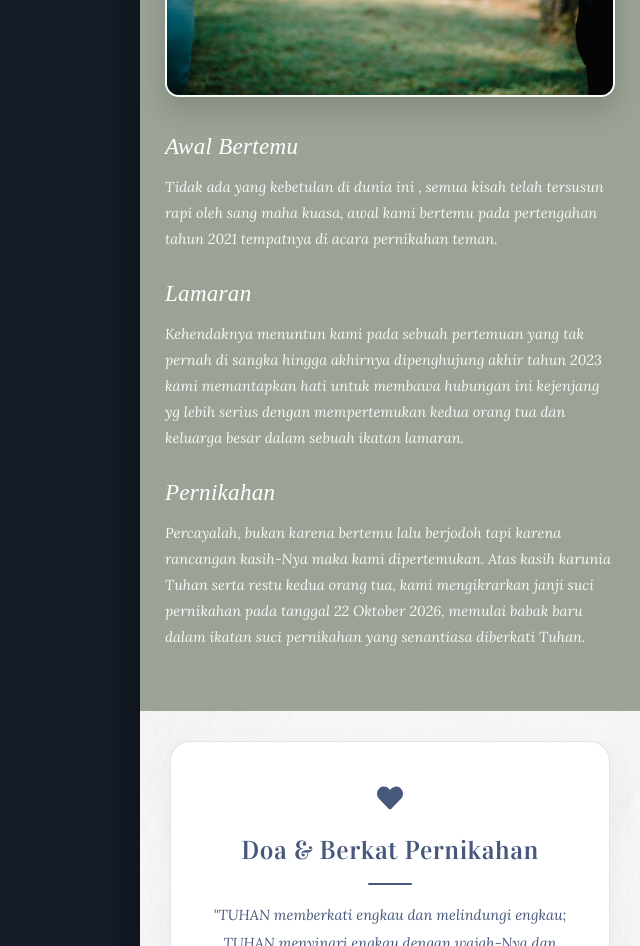
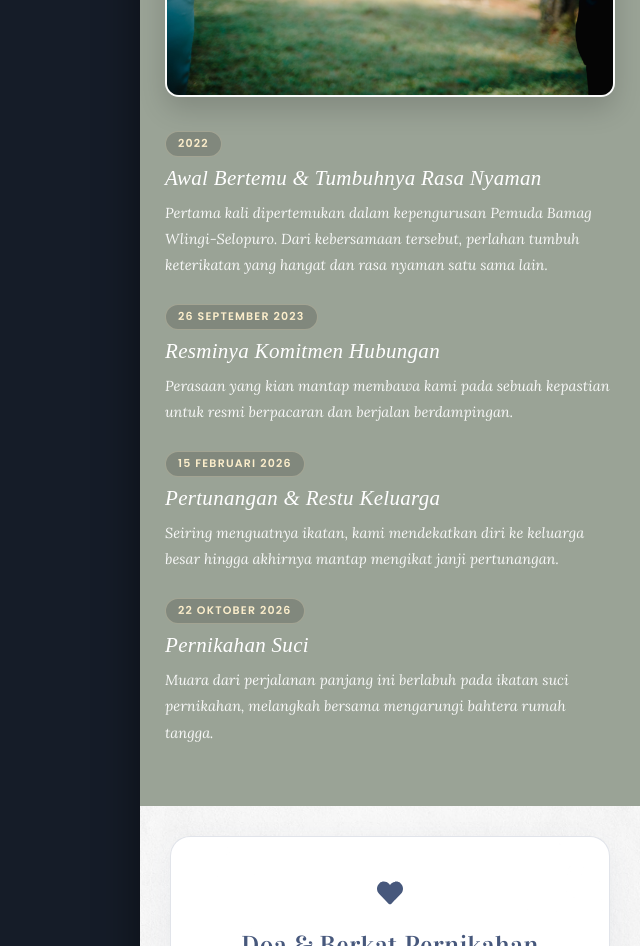
Before and after one commit to davidtheosimaremare/gideon-and-maria, a website: page index.html in a window 1280 px wide. Shown: the part 5000-5946 px from the top of the page, without its empty margins (640-1280 px from the left). Drawn offline with nearby package versions, Linux system fonts and the light colour scheme; no server answers; a web font is replaced by a local one.

Commit message:
Update love story timeline, SeaBank wedding gift, and package.json dev script

```diff
--- a/css/style.css
+++ b/css/style.css
@@ -1012,14 +1012,30 @@ button {
   padding: 0;
 }
 
+.story-item-date {
+  display: inline-block;
+  font-family: var(--font-poppins), sans-serif;
+  font-size: 11px;
+  font-weight: 600;
+  letter-spacing: 1.2px;
+  text-transform: uppercase;
+  color: #fceecb;
+  background: rgba(0, 0, 0, 0.16);
+  padding: 3px 12px;
+  border-radius: var(--radius-pill);
+  margin-bottom: 7px;
+  border: 1px solid rgba(252, 238, 203, 0.28);
+}
+
 .story-chapter-title {
   font-family: var(--font-alice), var(--font-lora), serif;
   font-style: italic;
-  font-size: 23px;
+  font-size: 21px;
   font-weight: 500;
   color: #ffffff;
   margin-bottom: 8px;
   letter-spacing: 0.3px;
+  line-height: 1.35;
 }
 
 .story-chapter-text {
@@ -1292,6 +1308,10 @@ button {
   height: 34px;
 }
 
+.bank-logo-seabank {
+  height: 34px;
+}
+
 .bank-info {
   font-family: var(--font-poppins);
   font-size: 13px;
--- a/index.html
+++ b/index.html
@@ -342,28 +342,38 @@
 
         <div class="story-timeline">
           <div class="story-item reveal fade-up">
-            <h3 class="story-chapter-title">Awal Bertemu</h3>
+            <span class="story-item-date">2022</span>
+            <h3 class="story-chapter-title">Awal Bertemu &amp; Tumbuhnya Rasa Nyaman</h3>
             <p class="story-chapter-text">
-              Tidak ada yang kebetulan di dunia ini , semua kisah telah tersusun rapi oleh sang maha kuasa, awal kami
-              bertemu pada pertengahan tahun 2021 tempatnya di acara pernikahan teman.
+              Pertama kali dipertemukan dalam kepengurusan Pemuda Bamag Wlingi-Selopuro. Dari kebersamaan tersebut,
+              perlahan tumbuh keterikatan yang hangat dan rasa nyaman satu sama lain.
             </p>
           </div>
 
           <div class="story-item reveal fade-up">
-            <h3 class="story-chapter-title">Lamaran</h3>
+            <span class="story-item-date">26 September 2023</span>
+            <h3 class="story-chapter-title">Resminya Komitmen Hubungan</h3>
             <p class="story-chapter-text">
-              Kehendaknya menuntun kami pada sebuah pertemuan yang tak pernah di sangka hingga akhirnya dipenghujung
-              akhir tahun 2023 kami memantapkan hati untuk membawa hubungan ini kejenjang yg lebih serius dengan
-              mempertemukan kedua orang tua dan keluarga besar dalam sebuah ikatan lamaran.
+              Perasaan yang kian mantap membawa kami pada sebuah kepastian untuk resmi berpacaran dan berjalan
+              berdampingan.
             </p>
           </div>
 
           <div class="story-item reveal fade-up">
-            <h3 class="story-chapter-title">Pernikahan</h3>
+            <span class="story-item-date">15 Februari 2026</span>
+            <h3 class="story-chapter-title">Pertunangan &amp; Restu Keluarga</h3>
             <p class="story-chapter-text">
-              Percayalah, bukan karena bertemu lalu berjodoh tapi karena rancangan kasih-Nya maka kami dipertemukan.
-              Atas kasih karunia Tuhan serta restu kedua orang tua, kami mengikrarkan janji suci pernikahan pada tanggal
-              22 Oktober 2026, memulai babak baru dalam ikatan suci pernikahan yang senantiasa diberkati Tuhan.
+              Seiring menguatnya ikatan, kami mendekatkan diri ke keluarga besar hingga akhirnya mantap mengikat janji
+              pertunangan.
+            </p>
+          </div>
+
+          <div class="story-item reveal fade-up">
+            <span class="story-item-date">22 Oktober 2026</span>
+            <h3 class="story-chapter-title">Pernikahan Suci</h3>
+            <p class="story-chapter-text">
+              Muara dari perjalanan panjang ini berlabuh pada ikatan suci pernikahan, melangkah bersama mengarungi
+              bahtera rumah tangga.
             </p>
           </div>
         </div>
@@ -545,16 +555,15 @@
 
         <!-- Gift Content Accordion -->
         <div class="showgift" id="showgift-box">
-          <!-- BCA Card -->
+          <!-- SeaBank Card -->
           <div class="bank-card">
-            <img src="assets/images/royal-garden/logo-bcapng-32645-2-1.png" alt="Bank BCA"
-              class="bank-logo bank-logo-bca">
+            <img src="assets/images/royal-garden/seabank.svg" alt="SeaBank" class="bank-logo bank-logo-seabank">
             <p class="bank-info">
-              Bank BCA<br>
-              No. Rekening 123123123<br>
+              SeaBank<br>
+              No. Rekening 901173717482<br>
               a.n <b>Gideon Septa Nugroho</b>
             </p>
-            <button type="button" class="btn-copy" data-copy="123123123" data-label="Nomor Rekening BCA">
+            <button type="button" class="btn-copy" data-copy="901173717482" data-label="Nomor Rekening SeaBank">
               <svg viewBox="0 0 448 512" fill="currentColor">
                 <path
                   d="M320 448v40c0 13.255-10.745 24-24 24H24c-13.255 0-24-10.745-24-24V120c0-13.255 10.745-24 24-24h72v296c0 30.879 25.121 56 56 56h168zm0-344V0H152c-13.255 0-24 10.745-24 24v368c0 13.255 10.745 24 24 24h272c13.255 0 24-10.745 24-24V128H344c-13.2 0-24-10.8-24-24zm120.971-31.029L375.029 7.029A24 24 0 0 0 358.059 0H352v96h96v-6.059a24 24 0 0 0-7.029-16.97z" />
@@ -565,15 +574,15 @@
 
           <div class="gift-divider"></div>
 
-          <!-- Mandiri Card -->
+          <!-- Opsional: Rekening Maria Chrismonika dapat diaktifkan jika nomor rekening telah tersedia
           <div class="bank-card">
             <img src="assets/images/royal-garden/iconmandiri.png" alt="Bank Mandiri" class="bank-logo">
             <p class="bank-info">
               Bank Mandiri<br>
-              No. Rekening 123123123<br>
+              No. Rekening -<br>
               a.n <b>Maria Chrismonika</b>
             </p>
-            <button type="button" class="btn-copy" data-copy="123123123" data-label="Nomor Rekening Mandiri">
+            <button type="button" class="btn-copy" data-copy="" data-label="Nomor Rekening Mandiri">
               <svg viewBox="0 0 448 512" fill="currentColor">
                 <path
                   d="M320 448v40c0 13.255-10.745 24-24 24H24c-13.255 0-24-10.745-24-24V120c0-13.255 10.745-24 24-24h72v296c0 30.879 25.121 56 56 56h168zm0-344V0H152c-13.255 0-24 10.745-24 24v368c0 13.255 10.745 24 24 24h272c13.255 0 24-10.745 24-24V128H344c-13.2 0-24-10.8-24-24zm120.971-31.029L375.029 7.029A24 24 0 0 0 358.059 0H352v96h96v-6.059a24 24 0 0 0-7.029-16.97z" />
@@ -581,8 +590,8 @@
               <span>Copy Nomor Rekening</span>
             </button>
           </div>
-
           <div class="gift-divider"></div>
+          -->
 
           <!-- Parcel / Physical Gift -->
           <div class="bank-card">
```
Also changed, not shown: package.json (added, +15 -0 lines), README.md, assets/images/royal-garden/seabank.svg (added).
